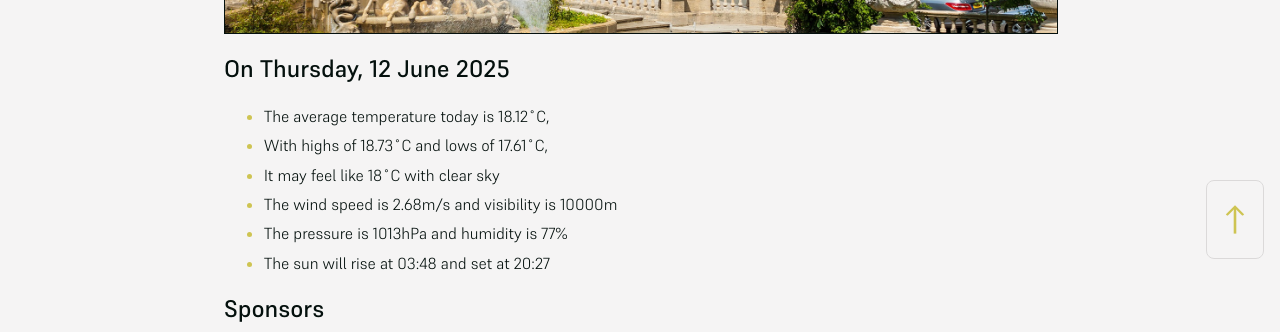
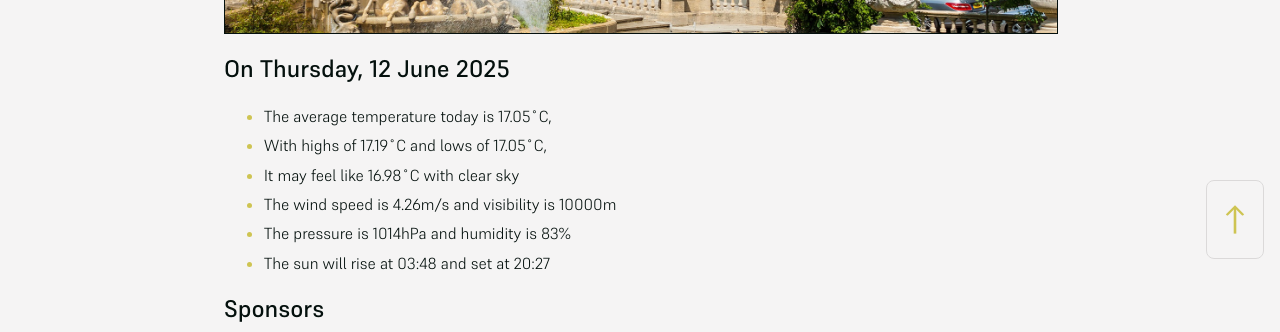
Before and after one commit to mat-0/cheltenham-open-data, a Jekyll site: the page built from index.md, in a window 1280 px wide. Shown: the part 625-957 px from the top of the page. Built offline with Jekyll 4.4.1, drawn with Linux system fonts in a browser that asks for light colours.

Commit message:
Updated 2025-06-12 21:58:03

```diff
--- a/index.md
+++ b/index.md
@@ -10,11 +10,11 @@ seo: Menu
 <!-- weather_marker starts -->
 ## On Thursday, 12 June 2025
 
-- The average temperature today is 18.12˚C,
-- With highs of 18.73˚C and lows of 17.61˚C,
-- It may feel like 18˚C with clear sky
-- The wind speed is 2.68m/s and visibility is 10000m
-- The pressure is 1013hPa and humidity is 77%
+- The average temperature today is 17.05˚C,
+- With highs of 17.19˚C and lows of 17.05˚C,
+- It may feel like 16.98˚C with clear sky
+- The wind speed is 4.26m/s and visibility is 10000m
+- The pressure is 1014hPa and humidity is 83%
 - The sun will rise at 03:48 and set at 20:27
 
 <!-- weather_marker ends -->
```
Also changed, not shown: _data/flood.json (+5 -27 lines), _pages/news.md (+7 -7 lines).
